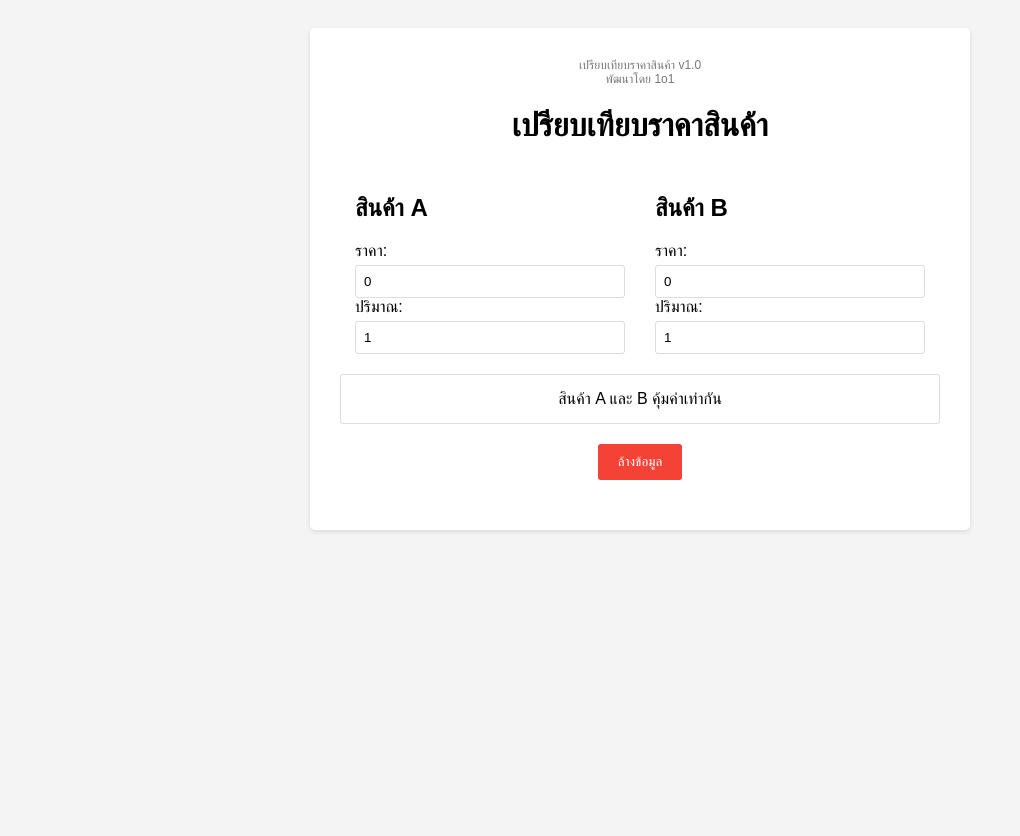
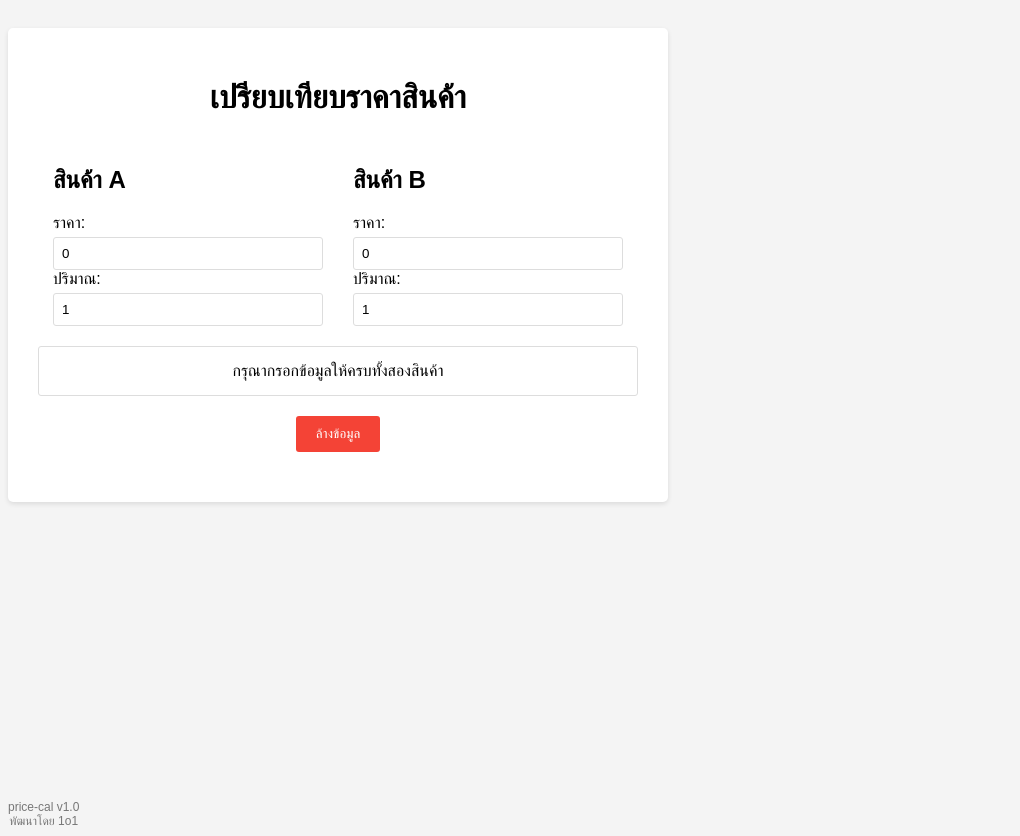
Before and after one commit to singfirewire/price-cal, a plain HTML site: page index.html in a window 1280 px wide. Shown: the whole page, without its empty margins (0-1020 px from the left). Drawn offline with Linux system fonts and the light colour scheme.

Commit message:
Update index.html

```diff
--- a/index.html
+++ b/index.html
@@ -9,10 +9,11 @@
       font-family: sans-serif;
       display: flex;
       justify-content: center;
-            align-items: flex-start; /* จัดตำแหน่งเนื้อหาชิดด้านบน */
+      align-items: flex-start;
       min-height: 100vh;
       background-color: #f4f4f4;
-            padding-top: 20px; /* เพิ่มระยะห่างด้านบน */
+      padding-top: 20px;
+      flex-direction: column; /* เพิ่มให้ body เรียง element เป็นแนวตั้ง */
     }
 
     .container {
@@ -22,6 +23,7 @@
       box-shadow: 0 2px 5px rgba(0, 0, 0, 0.1);
       max-width: 600px;
       width: 100%;
+      margin-bottom: auto; /* ดัน container ขึ้นไปด้านบน */
     }
 
     h1 {
@@ -76,7 +78,7 @@
       text-align: center;
       font-size: 12px;
       color: #777;
-            margin-bottom: 10px;
+      margin-top: 20px; /* เพิ่มระยะห่างด้านบน */
     }
 
     .developer {
@@ -84,12 +86,9 @@
     }
   </style>
 </head>
+
 <body>
   <div class="container">
-        <div class="app-info">
-            <span>เปรียบเทียบราคาสินค้า v1.0</span>
-            <span class="developer">พัฒนาโดย 1o1</span>
-        </div>
     <h1>เปรียบเทียบราคาสินค้า</h1>
     <div class="product">
       <div class="input-group">
@@ -112,71 +111,14 @@
     </div>
     <button id="clearBtn">ล้างข้อมูล</button>
   </div>
+
+  <div class="app-info">
+    <span>price-cal v1.0</span>
+    <span class="developer">พัฒนาโดย 1o1</span>
+  </div>
+
   <script>
-        const priceA = document.getElementById('priceA');
-        const quantityA = document.getElementById('quantityA');
-        const priceB = document.getElementById('priceB');
-        const quantityB = document.getElementById('quantityB');
-        const result = document.getElementById('result');
-        const clearBtn = document.getElementById('clearBtn');
-
-        function comparePrice() {
-            const pricePerUnitA = priceA.value / quantityA.value;
-            const pricePerUnitB = priceB.value / quantityB.value;
-            let resultText = "";
-
-            if (pricePerUnitA < pricePerUnitB) {
-                const diff = pricePerUnitB - pricePerUnitA;
-                const percent = ((diff / pricePerUnitB) * 100).toFixed(2);
-                resultText = `สินค้า A ถูกกว่า ${diff.toFixed(2)} บาท (${percent}%)`;
-            } else if (pricePerUnitA > pricePerUnitB) {
-                const diff = pricePerUnitA - pricePerUnitB;
-                const percent = ((diff / pricePerUnitA) * 100).toFixed(2);
-                resultText = `สินค้า B ถูกกว่า ${diff.toFixed(2)} บาท (${percent}%)`;
-            } else {
-                resultText = "สินค้า A และ B คุ้มค่าเท่ากัน";
-            }
-
-            result.textContent = resultText;
-        }
-
-        priceA.addEventListener('input', comparePrice);
-        quantityA.addEventListener('input', comparePrice);
-        priceB.addEventListener('input', comparePrice);
-        quantityB.addEventListener('input', comparePrice);
-
-        clearBtn.addEventListener('click', () => {
-            priceA.value = 0;
-            quantityA.value = 1;
-            priceB.value = 0;
-            quantityB.value = 1;
-            result.textContent = "กรุณากรอกข้อมูลให้ครบทั้งสองสินค้า";
-        });
-
-        // เก็บค่าข้อมูลล่าสุดใน localStorage
-        function saveData() {
-            localStorage.setItem('priceA', priceA.value);
-            localStorage.setItem('quantityA', quantityA.value);
-            localStorage.setItem('priceB', priceB.value);
-            localStorage.setItem('quantityB', quantityB.value);
-        }
-
-        // โหลดค่าข้อมูลล่าสุดเมื่อเปิดหน้าเว็บ
-        function loadData() {
-            priceA.value = localStorage.getItem('priceA') || 0;
-            quantityA.value = localStorage.getItem('quantityA') || 1;
-            priceB.value = localStorage.getItem('priceB') || 0;
-            quantityB.value = localStorage.getItem('quantityB') || 1;
-            comparePrice(); // คำนวณผลลัพธ์ทันทีเมื่อโหลดข้อมูล
-        }
-
-        priceA.addEventListener('input', saveData);
-        quantityA.addEventListener('input', saveData);
-        priceB.addEventListener('input', saveData);
-        quantityB.addEventListener('input', saveData);
-
-        // โหลดข้อมูลเมื่อเปิดหน้าเว็บ
-        loadData();
+    // JavaScript เหมือนเดิม
   </script>
 </body>
 </html>
```
Lines whose indentation alone changed are shown as unchanged.
